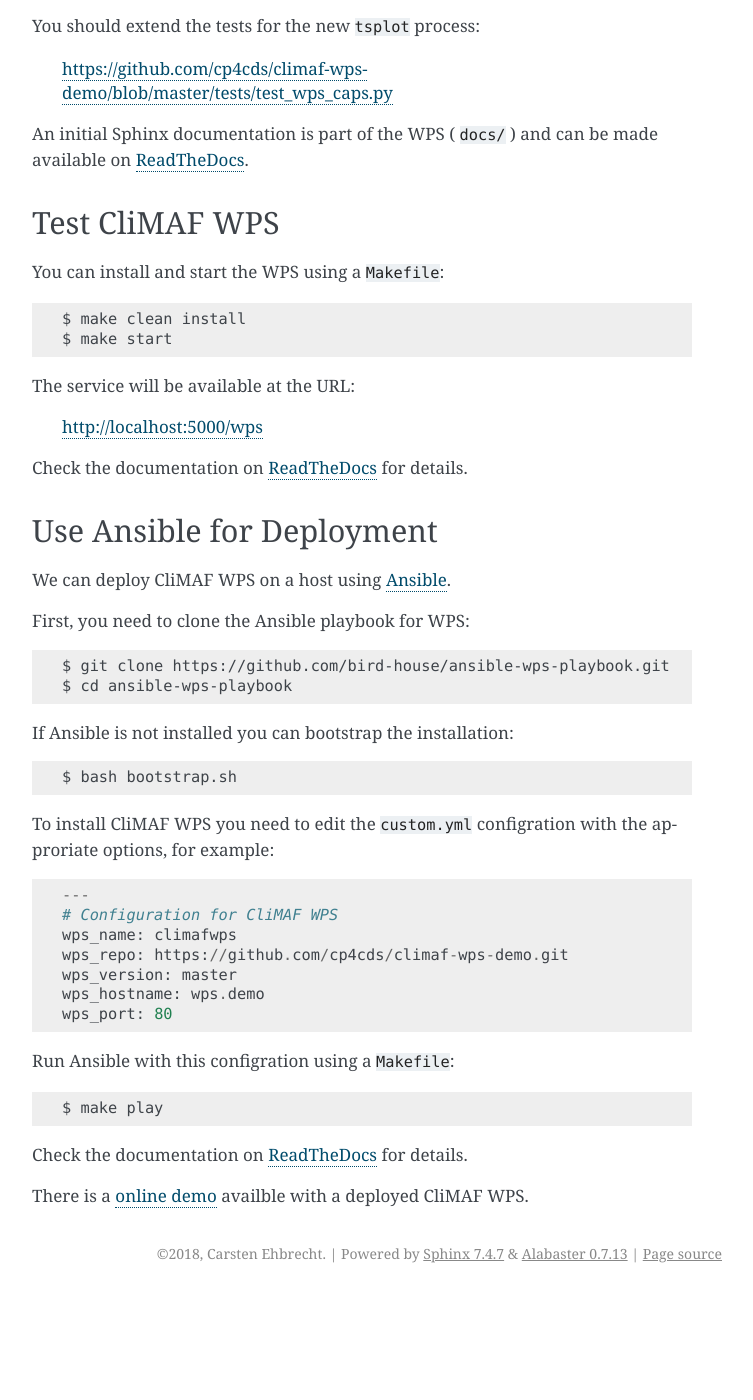
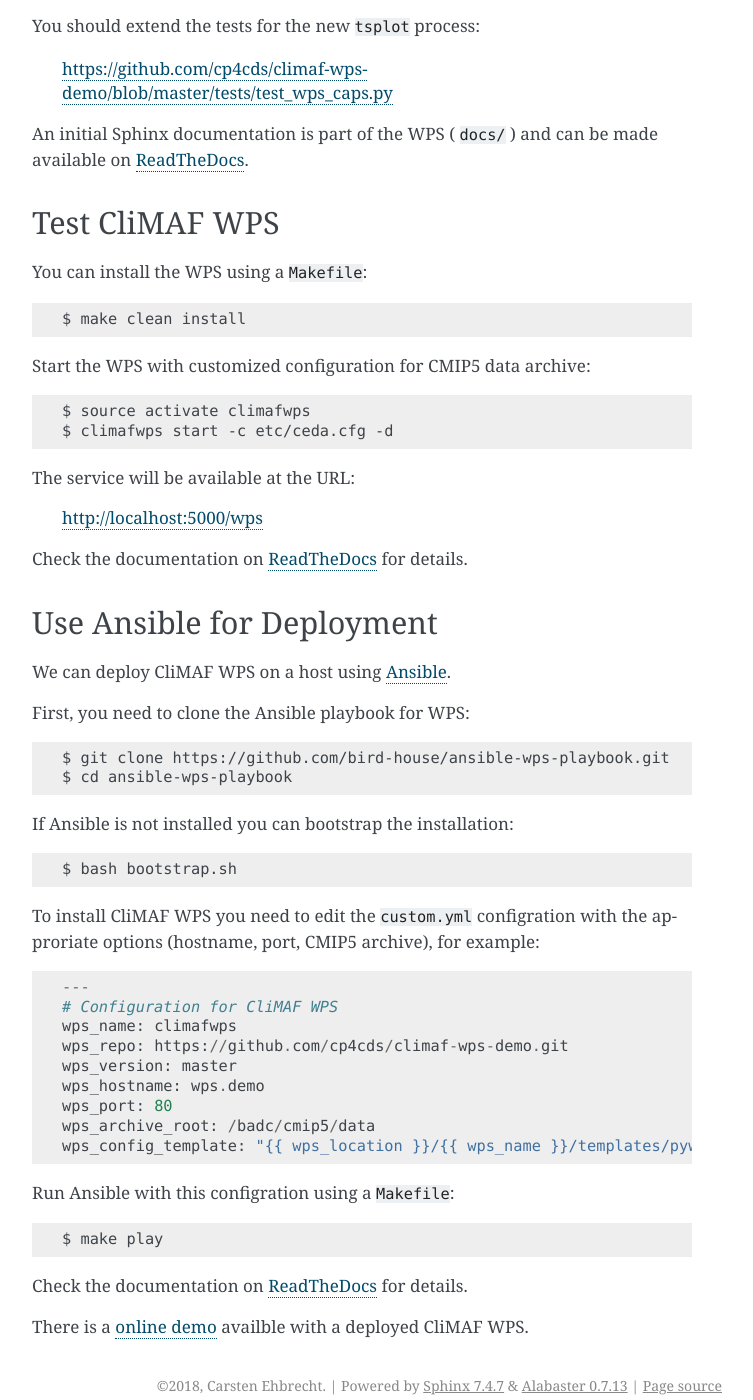
Before and after one commit to cp4cds/sdds, a Sphinx documentation site: the page built from docs/source/examples/climaf_wps.rst, in a window 1280 px wide and 1400 px high, scrolled down 1526 px. Shown: the whole window, without its empty margins (388-1141 px from the left). Built offline with Sphinx 7.4.7, drawn with Linux system fonts in a browser that asks for light colours; before the commit the page ends 2819 px from its top, so only the background shows below that.

Commit message:
added example with cmip5 archive

```diff
--- a/docs/source/examples/climaf_wps.rst
+++ b/docs/source/examples/climaf_wps.rst
@@ -76,10 +76,14 @@
 Test CliMAF WPS
 ---------------
 
-You can install and start the WPS using a ``Makefile``::
+You can install the WPS using a ``Makefile``::
 
   $ make clean install
-  $ make start
+
+Start the WPS with customized configuration for CMIP5 data archive::
+
+  $ source activate climafwps
+  $ climafwps start -c etc/ceda.cfg -d
 
 The service will be available at the URL:
 
@@ -102,7 +106,7 @@
   $ bash bootstrap.sh
 
 To install CliMAF WPS you need to edit the ``custom.yml`` configration with
-the approriate options, for example::
+the approriate options (hostname, port, CMIP5 archive), for example::
 
   ---
   # Configuration for CliMAF WPS
@@ -111,6 +115,8 @@
   wps_version: master
   wps_hostname: wps.demo
   wps_port: 80
+  wps_archive_root: /badc/cmip5/data
+  wps_config_template: "{{ wps_location }}/{{ wps_name }}/templates/pywps.cfg"
 
 Run Ansible with this configration using a ``Makefile``::
 
```
